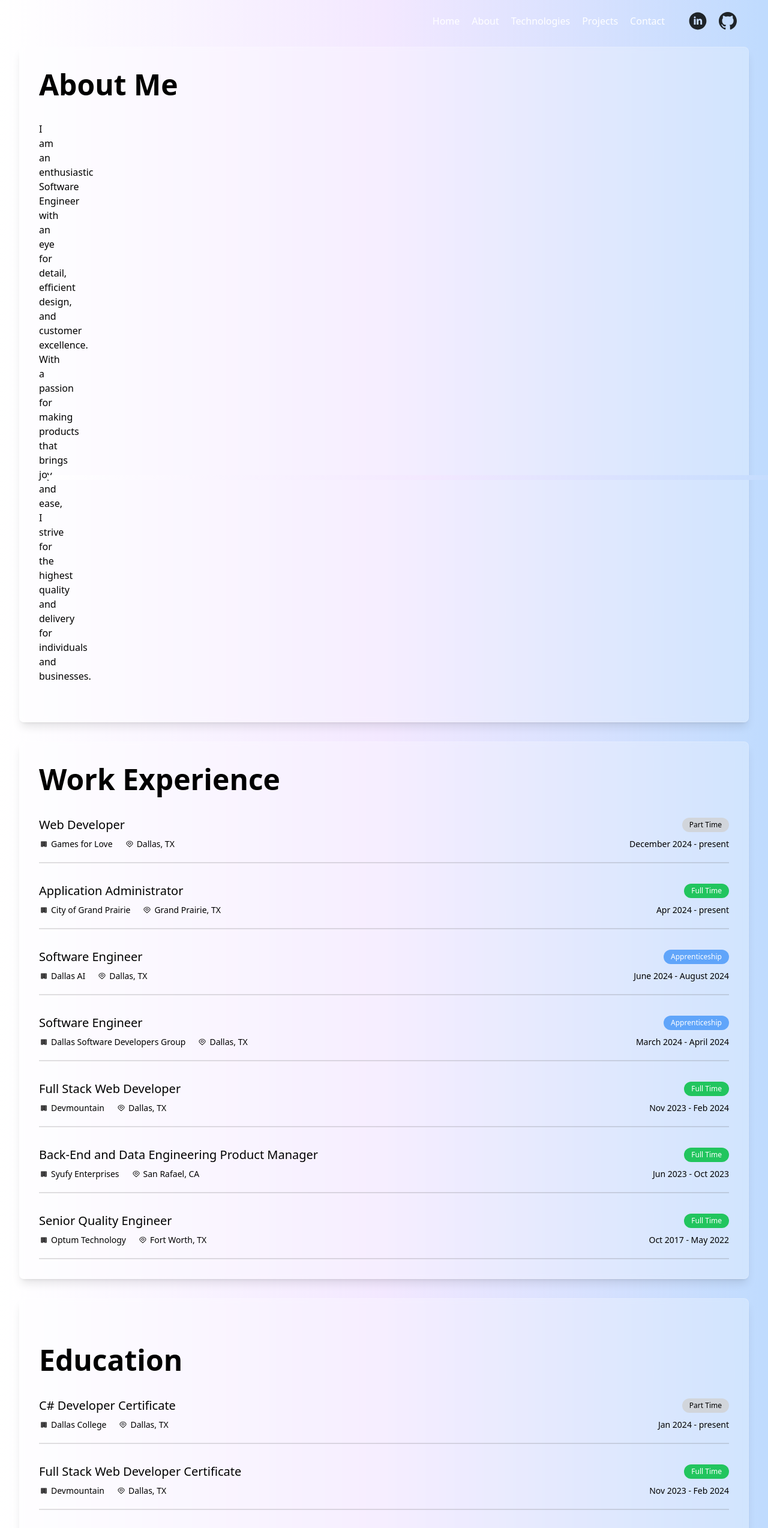
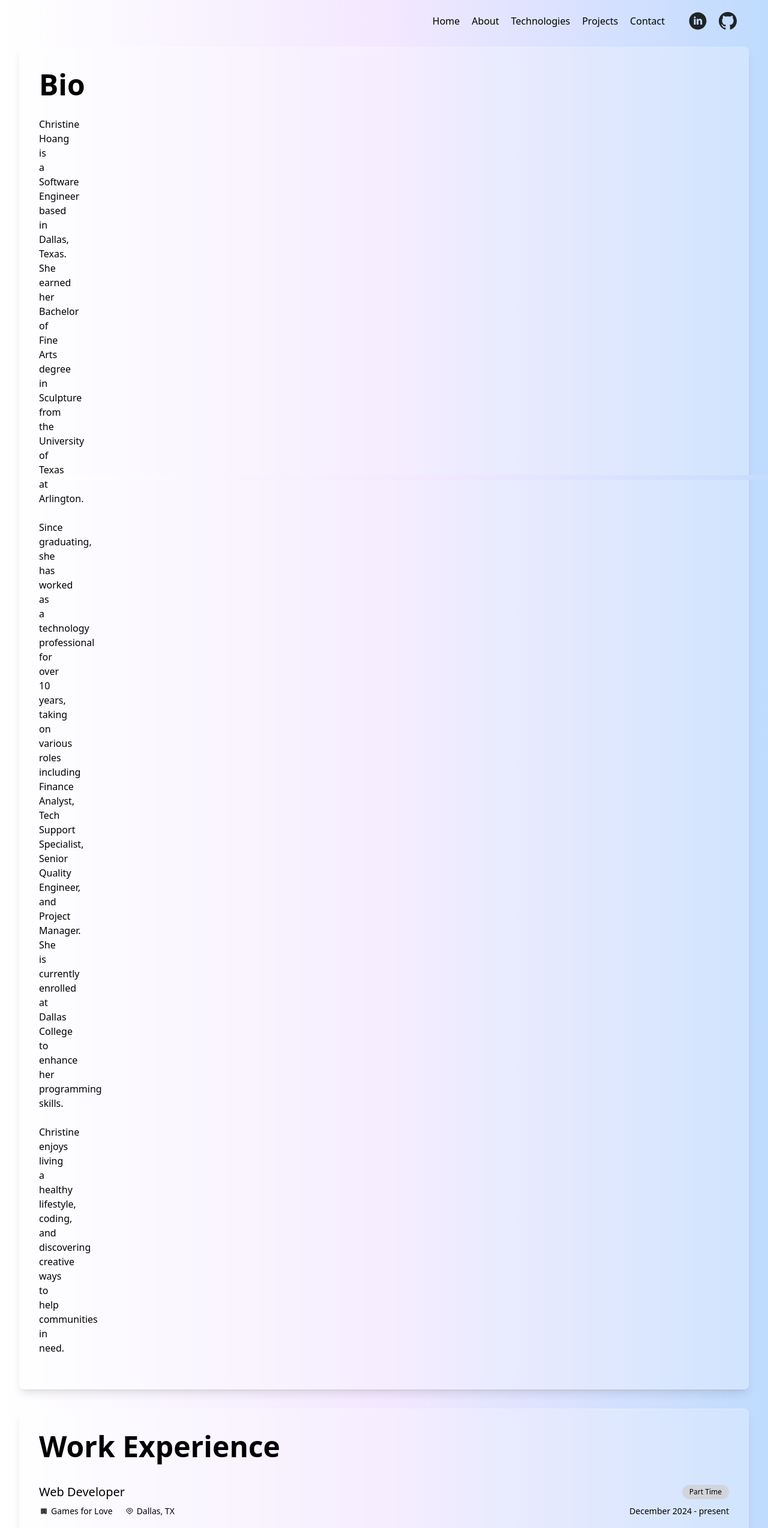
Before and after one commit to XINEXPORT/christinehoangportfolio, a React (Create React App) app: page /about in a window 1280 px wide. Shown: the top 2547 px of the page at 60% size. Built offline with nearby package versions, Linux system fonts and the light colour scheme.

Commit message:
swapped out about for bio information

```diff
--- a/src/Components/Header.js
+++ b/src/Components/Header.js
@@ -32,7 +32,7 @@ function Header() {
         </div>
       </div>
       <nav
-        className={` ${!isOpen ? "hidden" : null} text-center md:flex justify-between`}
+        className={` ${!isOpen ? "hidden" : null} text-center md:flex justify-between text-black`}
       >
         <ul className="dark:text-light-content font-medium md:flex items-center md:space-x-5 md:mr-10">
           <li className="pb-1 md:pb-0">
--- a/src/Details.js
+++ b/src/Details.js
@@ -59,7 +59,9 @@ export const personalDetails = {
   name: "Christine",
   tagline: "I am a Software Engineer based in Dallas",
   img: profile,
-  about: `I am an enthusiastic Software Engineer with an eye for detail, efficient design, and customer excellence. With a passion for making products that brings joy and ease, I strive for the highest quality and delivery for individuals and businesses.`,
+  about1: `Christine Hoang is a Software Engineer based in Dallas, Texas. She earned her Bachelor of Fine Arts degree in Sculpture from the University of Texas at Arlington.`,
+  about2: `Since graduating, she has worked as a technology professional for over 10 years, taking on various roles including Finance Analyst, Tech Support Specialist, Senior Quality Engineer, and Project Manager. She is currently enrolled at Dallas College to enhance her programming skills. `,
+  about3: `Christine enjoys living a healthy lifestyle, coding, and discovering creative ways to help communities in need.`,
 };
 
 // Enter your Social Media URLs here
--- a/src/Pages/About.js
+++ b/src/Pages/About.js
@@ -7,9 +7,11 @@ function About() {
     <main className="container mx-auto max-width mb-20 px-4 lg:px-8">
       <section className="glass mb-8">
         <h1 className="text-2xl text-black md:text-4xl xl:text-5xl xl:leading-tight font-bold">
-          About Me
+          Bio
         </h1>
-        <p className="text-black py-8 lg:max-w-3">{personalDetails.about}</p>
+        <p className="text-black py-6 lg:max-w-3">{personalDetails.about1}</p>
+        <p className="text-black lg:max-w-3">{personalDetails.about2}</p>
+        <p className="text-black py-6 lg:max-w-3">{personalDetails.about3}</p>
       </section>
       <section className="glass mb-8">
         <h1 className="text-2xl text-black md:text-4xl xl:text-5xl xl:leading-tight font-bold">
```
